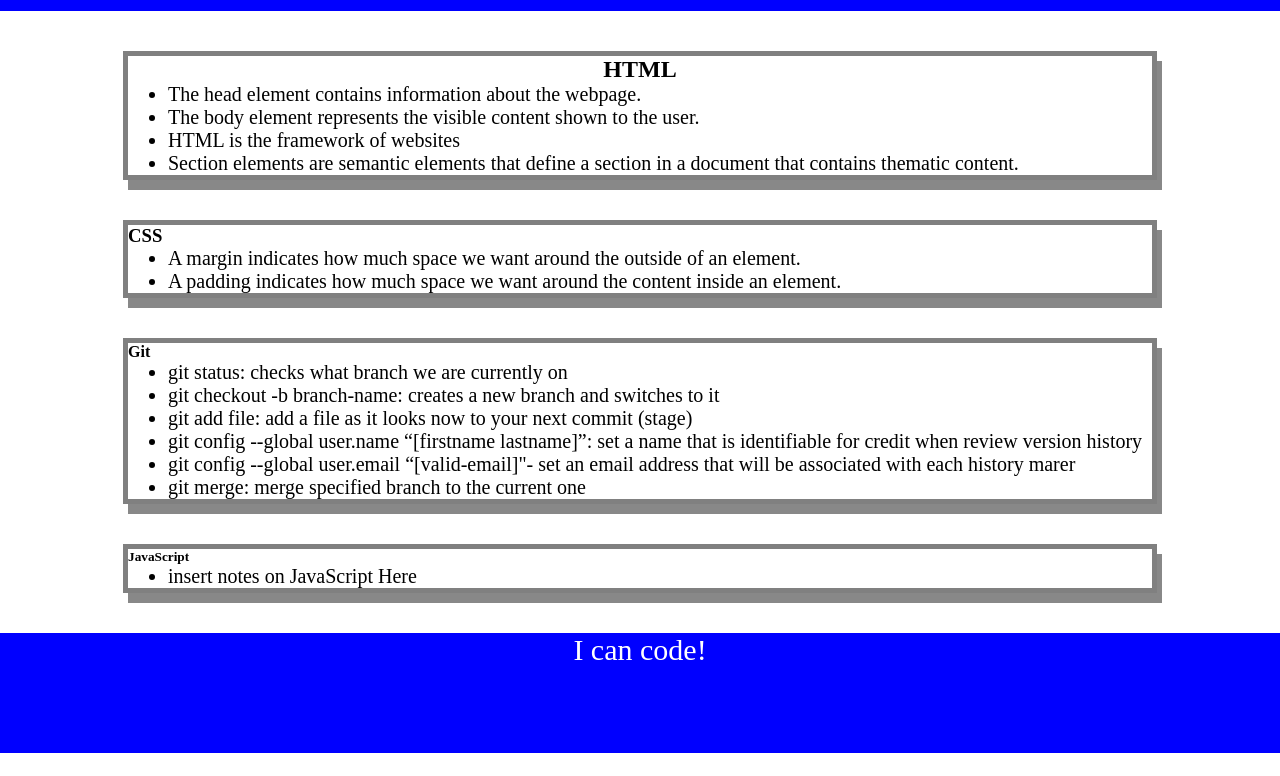
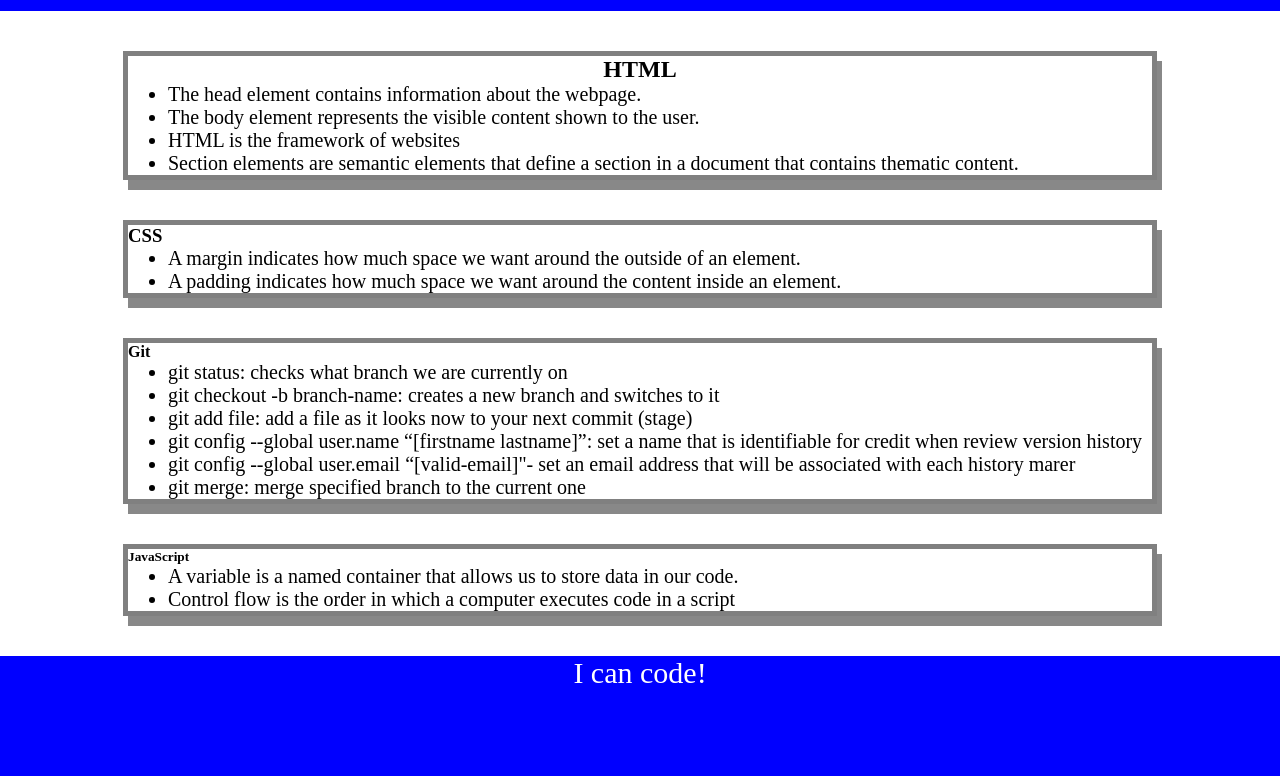
Before and after one commit to billyboycode/prework-study-guide, a plain HTML site: page index.html in a window 1280 px wide. Shown: the part 109-885 px from the top of the page. Before the commit the page ends 862 px from the top, so only its background shows below. Drawn offline with Linux system fonts and the light colour scheme.

Commit message:
fixed file issues

```diff
--- a/index.html
+++ b/index.html
@@ -49,7 +49,8 @@
       <section class="card" id="javascript-section">
         <h5>JavaScript</h5>
         <ul>
-          <li>insert notes on JavaScript Here</li>
+          <li>A variable is a named container that allows us to store data in our code.</li>
+          <li>Control flow is the order in which a computer executes code in a script</li>
         </ul>
       </section>
 
@@ -59,5 +60,6 @@
     <footer>
       <p>I can code!</p>
     </footer>
+    <script src="./assets/script.js"></script>
   </body>
 </html>
```
